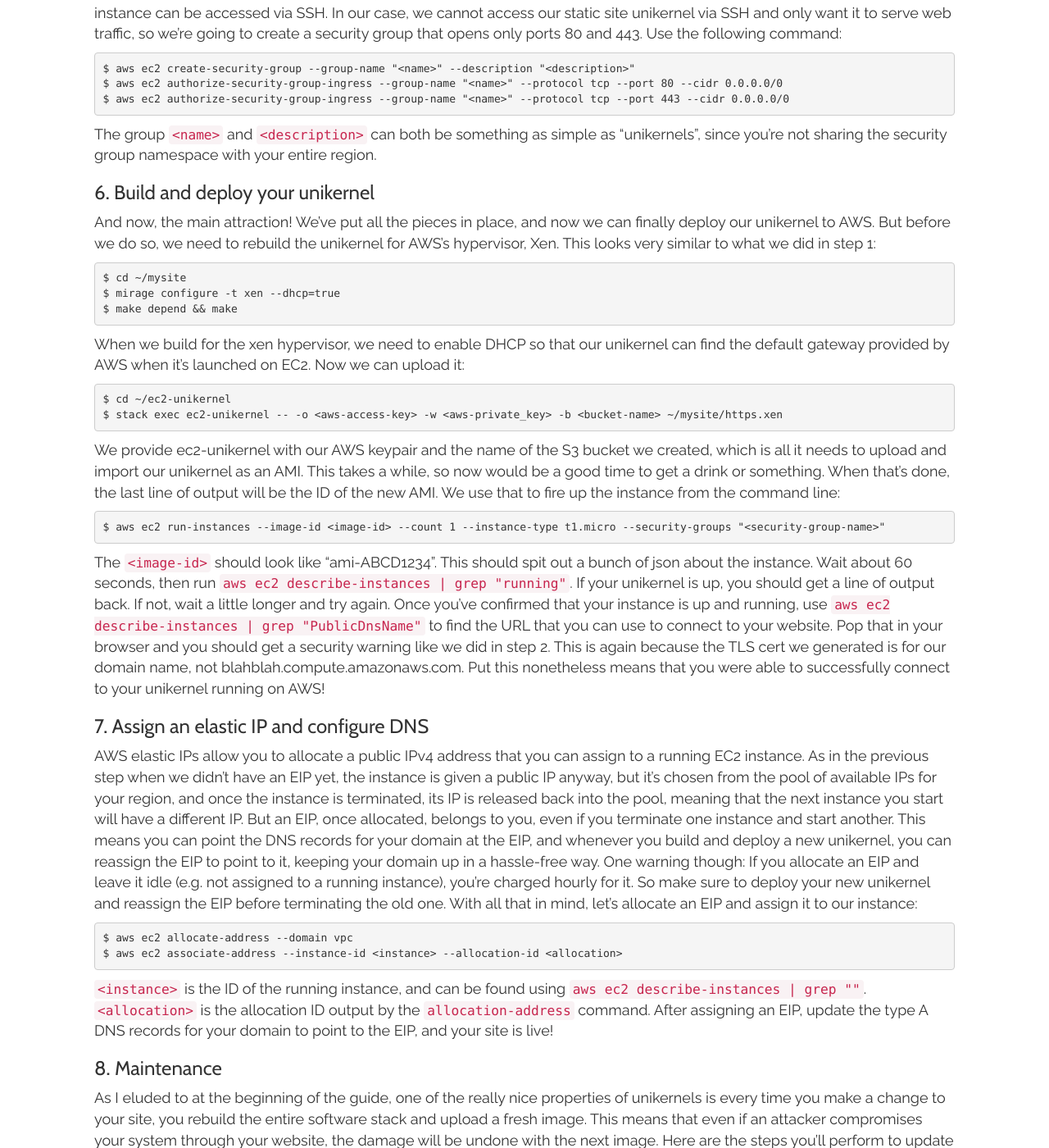
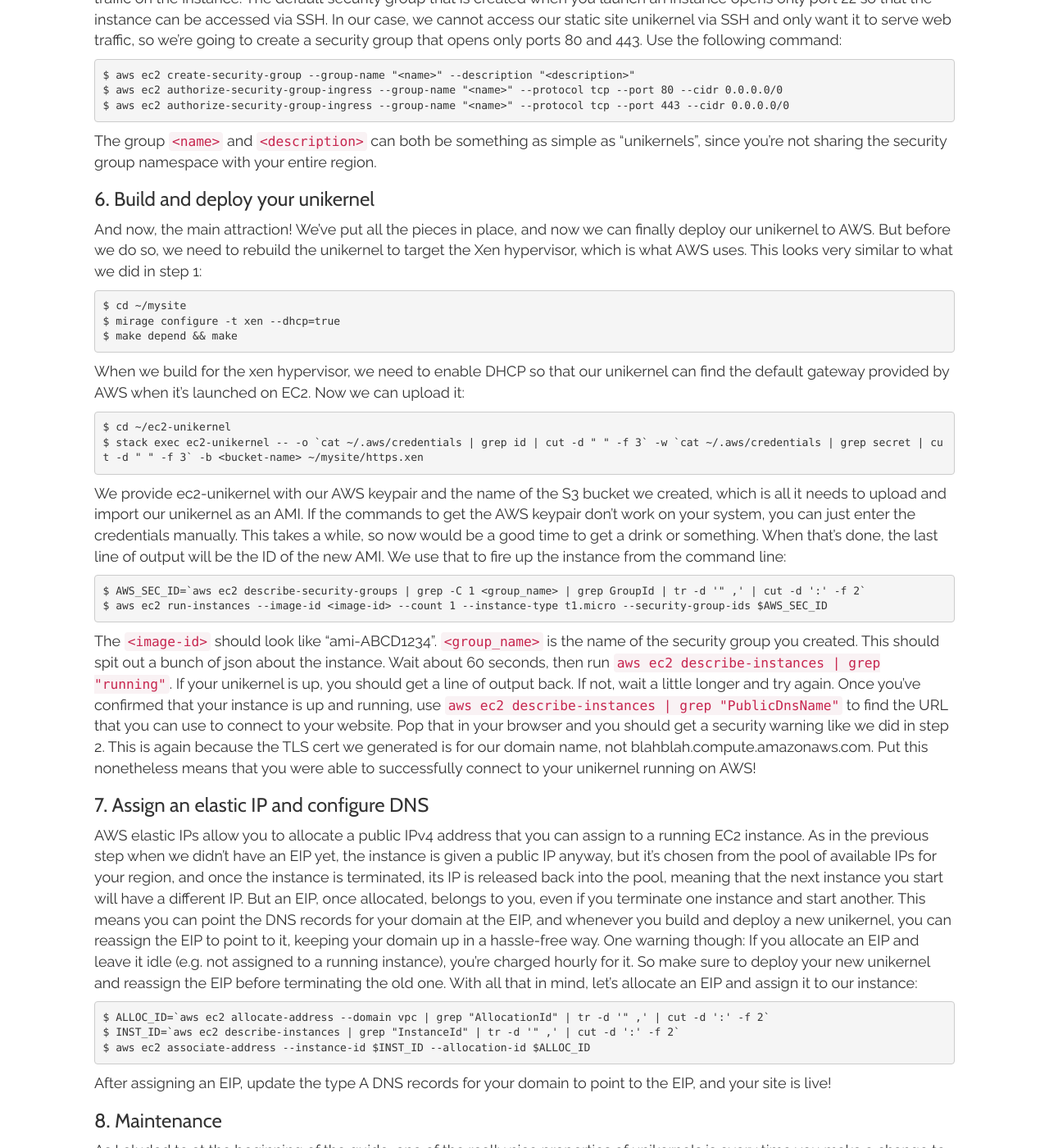
Before and after one commit to dudelson/website, a Jekyll site: the page built from _posts/2017-06-13-aws-unikernel-guide.md, in a window 1280 px wide and 1400 px high, scrolled down 4458 px. Shown: the whole window at 82% size. Built offline with Jekyll 4.4.1, drawn with Linux system fonts in a browser that asks for light colours; nearby versions of some CDN libraries; some of the changed text lies outside the part shown.

Commit message:
Complete "static websites as unikernels" post

```diff
--- a/_includes/footer.html
+++ b/_includes/footer.html
@@ -9,5 +9,5 @@
         <a href="https://getbootstrap.com/">Bootstrap</a> on
         <a href="https://github.com/">Github</a>
     </p>
-    <p>Last updated 2017/06/03</p>
+    <p>Last updated 2017/06/13</p>
 </footer>
--- a/_posts/2017-06-03-aws-unikernel-guide.md
+++ b/_posts/2017-06-13-aws-unikernel-guide.md
@@ -40,12 +40,12 @@
 - already have a custom domain for your site. I will not cover how to purchase
   and configure a domain name.
 
-One more thing: most software guides install all needed dependencies in the
+Most software guides install all needed dependencies in the
 first step, but since some of the tools we'll be using are kind of fragile,
 we're going to install them one at a time, verifying that they work as expected
 at each step. That way, if you need to do some tinkering to get things right at
 any point, you can continue to follow the guide afterwards. But for the
-brave/impatient, here's our dependency list:
+brave/impatient, here's what we'll be using:
 
 - Mirage OS, which requires OCaml
 - [certbot](https://certbot.eff.org/) (if you don't have a TLS cert for your domain but want one)
@@ -132,7 +132,7 @@
 If you are migrating to a unikernel from a self-hosted server, your simplest
 option is probably to install certbot on the server and use `certbot certonly
 --manual --preferred-challenges http`, which will establish your ownership over
-your domain by having your enter commands on the server. If, however, you are migrating from
+your domain by having you enter commands on the server. If, however, you are migrating from
 something like wordpress or github pages (my case) where you don't have control
 of the server, you'll have to run `certbot certonly --manual
 --preferred-challenges dns`, which establishes your ownership over your domain
@@ -166,15 +166,14 @@
 
 ### 4. Install ec2-unikernel
 Next we are going to install
-the [ec2-unikernel][https://github.com/GaloisInc/ec2-unikernel] tool,
+the [ec2-unikernel](https://github.com/GaloisInc/ec2-unikernel) tool,
 which automates the process
 of uploading and installing unikernels to EC2 as Amazon Machine Images (AMIs).
-You need to have [Haskell](https://www.haskell.org/downloads#stack) and
-[Stack](https://docs.haskellstack.org/en/stable/install_and_upgrade/) installed
-in order to build and run the tool, so install those first if you don't have them
-already. Next, run:
+You need to have [Stack](https://docs.haskellstack.org/en/stable/install_and_upgrade/)
+and the `guestfish` command-line utility installed in order to build and run the
+tool, so install those first if you don't have them already. Next, run:
 
-    $ git clone https://github.com/GaloisInc/ec2-unikernel
+    $ cd ~ && git clone https://github.com/GaloisInc/ec2-unikernel
     $ cd ec2-unikernel
     $ stack init
 
@@ -213,7 +212,7 @@
 and the least powerful instances on EC2 for one year. That is, you get a free
 year of unikernels!
 
-##### Generate an AWS credential keypair
+#### Generate an AWS credential keypair
 After your account is set up, log in to the control panel
 and click on your name in the top-righthand corner followed by "My Security
 Credentials". Amazon will prompt you to create an IAM user; I didn't bother.
@@ -223,14 +222,16 @@
 keypair to the CLI in just a minute, but if you don't want to wait you can copy
 it into a text file or something just to be safe.
 
-##### Install and configure the AWS CLI
-[Install](https://docs.aws.amazon.com/cli/latest/userguide/installing.html)the
+#### Install and configure the AWS CLI
+[Install](https://docs.aws.amazon.com/cli/latest/userguide/installing.html) the
 CLI, then run `aws configure`. Enter your AWS access and private keys from the
-previous step, then pick a default [region](https://docs.aws.amazon.com/AWSEC2/latest/UserGuide/using-regions-availability-zones.html#concepts-available-regions). AWS separates its servers into
-regions, and all the configuration we're doing is only valid for one region. So
-once you pick a region, stick to it.
+previous step, and enter "us-west-2" for your region. AWS separates its servers into
+[regions](http://aws.amazon.com/AWSEC2/latest/UserGuide/using-regions-availability-zones.html#concepts-available-regions)
+and all the configuration we're doing is only valid for one region.
+Unfortunately, due to a bug in ec2-unikernel, the only region that works right
+now is Oregon, so that's the one we have to use.
 
-##### Make an S3 bucket for our unikernels
+#### Make an S3 bucket for our unikernels
 AWS S3 is just storage. S3 storage is allocated by "bucket". The ec2-unikernel
 tool we installed before will upload our unikernel to an S3 bucket and then
 import it from the bucket into EC2. To make an S3 bucket, run:
@@ -241,12 +242,14 @@
 your entire region. Make sure to pick a memorable name that's unique to you. For
 example, I named my bucket "dudelson-unikernels".
 
-##### Create the "vmimport" role
+#### Create the "vmimport" role
 This is something that ec2-unikernel needs to be able to import our unikernels
 from S3 into EC2. Follow the instructions [here](https://docs.aws.amazon.com/vm-import/latest/userguide/vmimport-image-import.html#vmimport-service-role) to set it up. The json files
 described in the article are located in the `ec2-unikernel/policies` directory.
+Note that you have to edit the parts of `role-policy.json` that are red in the
+instructions to be the bucket name you chose in the last step.
 
-##### Create a security group for our unikernels
+#### Create a security group for our unikernels
 EC2 instances are controlled by "security groups" which describe what ports
 are open for inbound and outbound network traffic on the instance. The default
 security group that is created when you launch an instance opens only port 22
@@ -267,7 +270,7 @@
 
 And now, the main attraction! We've put all the pieces in place, and now we can
 finally deploy our unikernel to AWS. But before we do so, we need to rebuild the
-unikernel for AWS's hypervisor, Xen. This looks very similar to what we did in
+unikernel to target the Xen hypervisor, which is what AWS uses. This looks very similar to what we did in
 step 1:
 
     $ cd ~/mysite
@@ -279,17 +282,21 @@
 EC2. Now we can upload it:
 
     $ cd ~/ec2-unikernel
-    $ stack exec ec2-unikernel -- -o <aws-access-key> -w <aws-private_key> -b <bucket-name> ~/mysite/https.xen
+    $ stack exec ec2-unikernel -- -o `cat ~/.aws/credentials | grep id | cut -d " " -f 3` -w `cat ~/.aws/credentials | grep secret | cut -d " " -f 3` -b <bucket-name> ~/mysite/https.xen
 
 We provide ec2-unikernel with our AWS keypair and the name of the S3 bucket we
-created, which is all it needs to upload and import our unikernel as an AMI.
+created, which is all it needs to upload and import our unikernel as an AMI. If
+the commands to get the AWS keypair don't work on your system, you can just
+enter the credentials manually.
 This takes a while, so now would be a good time to get a drink or something.
 When that's done, the last line of output will be the ID of the new AMI. We use
 that to fire up the instance from the command line:
 
-    $ aws ec2 run-instances --image-id <image-id> --count 1 --instance-type t1.micro --security-groups "<security-group-name>"
+    $ AWS_SEC_ID=`aws ec2 describe-security-groups | grep -C 1 <group_name> | grep GroupId | tr -d '" ,' | cut -d ':' -f 2`
+    $ aws ec2 run-instances --image-id <image-id> --count 1 --instance-type t1.micro --security-group-ids $AWS_SEC_ID
 
-The `<image-id>` should look like "ami-ABCD1234". This should spit out a bunch
+The `<image-id>` should look like "ami-ABCD1234". `<group_name>` is the name of
+the security group you created. This should spit out a bunch
 of json about the instance. Wait about 60 seconds, then run `aws ec2 describe-instances | grep "running"`.
 If your unikernel is up,
 you should get a line of output back. If not, wait a little longer and try
@@ -318,13 +325,11 @@
 old one. With all that in mind, let's allocate an EIP and assign it to our
 instance:
 
-    $ aws ec2 allocate-address --domain vpc
-    $ aws ec2 associate-address --instance-id <instance> --allocation-id <allocation>
+    $ ALLOC_ID=`aws ec2 allocate-address --domain vpc | grep "AllocationId" | tr -d '" ,' | cut -d ':' -f 2`
+    $ INST_ID=`aws ec2 describe-instances | grep "InstanceId" | tr -d '" ,' | cut -d ':' -f 2`
+    $ aws ec2 associate-address --instance-id $INST_ID --allocation-id $ALLOC_ID
 
-`<instance>` is the ID of the running instance, and can be found using `aws ec2
-describe-instances | grep ""`. `<allocation>` is the allocation ID output by the
-`allocation-address` command. After assigning an EIP, update the type A DNS
-records for your domain to point to the EIP, and your site is live!
+After assigning an EIP, update the type A DNS records for your domain to point to the EIP, and your site is live!
 
 ### 8. Maintenance
 
@@ -339,22 +344,23 @@
   exec jekyll build`.
 - rebuild your unikernel
 
-    $ cd ~/mysite
-    $ mirage configure -t unix --net=socket --http=8080 --https=4433 # test build; OR
-    $ mirage configure -t xen --dhcp=true                            # production build
-    $ make depend && make
+        $ cd ~/mysite
+        $ mirage configure -t unix --net=socket --http=8080 --https=4433 # test build; OR
+        $ mirage configure -t xen --dhcp=true                            # production build
+        $ make depend && make
 
 - upload your unikernel to EC2
 
-    $ cd ~/ec2-unikernel
-    $ stack exec ec2-unikernel -- -o <aws-access-key> -w <aws-private-key> -b <bucket-name>
+        $ cd ~/ec2-unikernel
+        $ stack exec ec2-unikernel -- -o `cat ~/.aws/credentials | grep id | cut -d " " -f 3` -w `cat ~/.aws/credentials | grep secret | cut -d " " -f 3` -b <bucket-name> ~/mysite/https.xen
 
 - launch the unikernel, reallocate the EIP, and terminate the old unikernel
 
-    $ aws ec2 describe-instances | grep "InstanceId" # get the old image ID
-    $ aws ec2 run-instances --image-id <image-id> --count 1 --instance-type t1.micro --security-groups "<security-group-name>" | grep "InstanceId" # get the new image ID
-    $ aws ec2 associate-address --instance-id <new-instance> --allocation-id <allocation>
-    $ aws ec2 terminate-instances --instance-ids <old-instance>
+        $ aws ec2 describe-instances | grep "InstanceId" # get the old image ID
+        $ aws ec2 run-instances --image-id <image-id> --count 1 --instance-type
+        t1.micro --security-group-ids "<security-group-id>" | grep "InstanceId" # get the new image ID
+        $ aws ec2 associate-address --instance-id <new-instance> --allocation-id <allocation>
+        $ aws ec2 terminate-instances --instance-ids <old-instance>
 
 Of course I've [scripted]() this entire process from stem to stern.
 
```
Also changed, not shown: other parts of _posts/2017-06-13-aws-unikernel-guide.md (+7 -7 lines).
